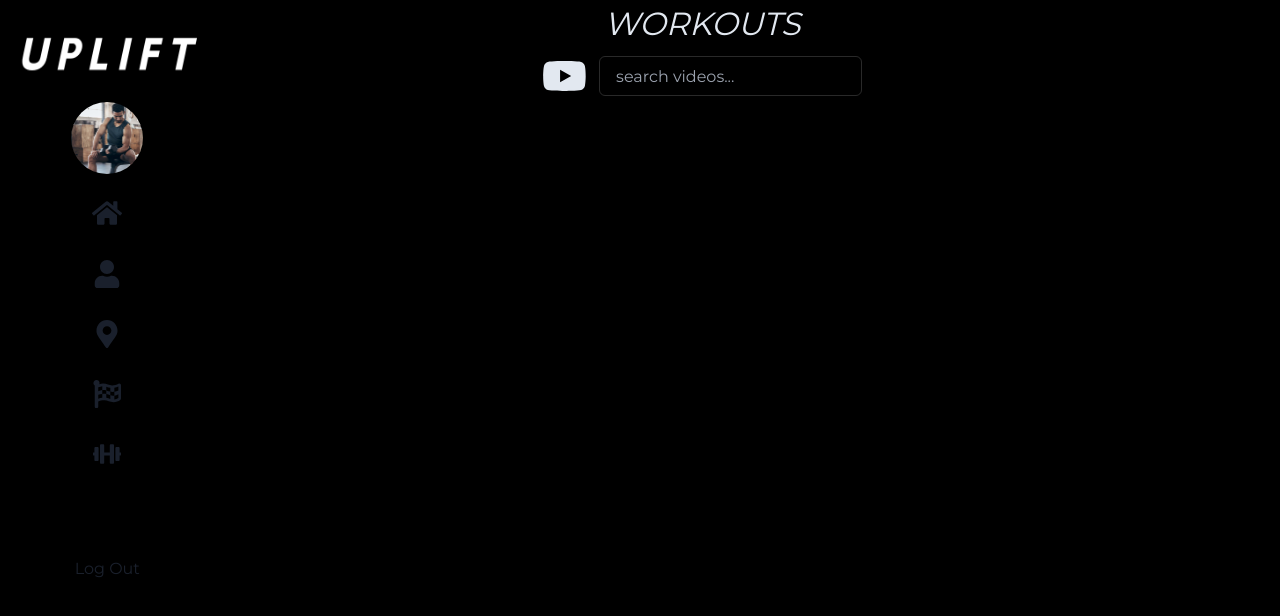
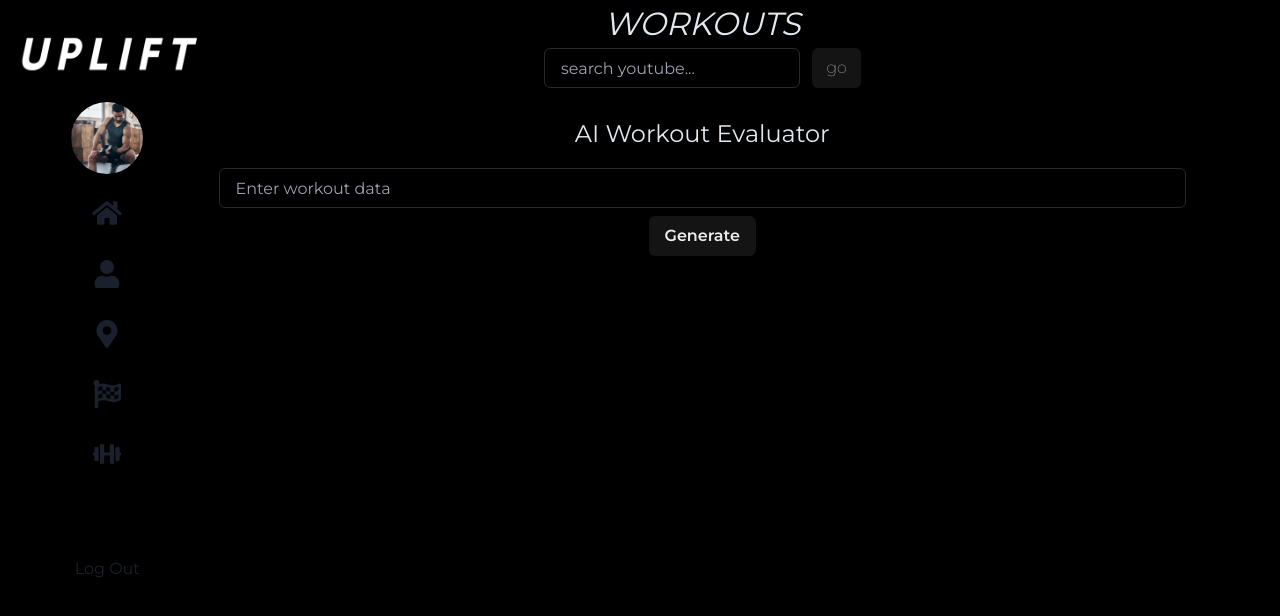
Before and after one commit to beccashamus23/workout-app, a React (Vite) app: page /workouts in a window 1280 px wide. Shown: the top 616 px of the page. Built offline with nearby package versions, Linux system fonts and the light colour scheme.

Commit message:
openAI API

```diff
--- a/src/components/Profile/Profile.tsx
+++ b/src/components/Profile/Profile.tsx
@@ -1,4 +1,4 @@
-import React from "react";
+import { Flex } from "@chakra-ui/react";
 
 const Profile = () => {
   return <div></div>;
--- /dev/null
+++ b/src/components/Workouts/Assistant.tsx
@@ -0,0 +1,95 @@
+import React, { useState } from "react";
+import {
+  Input,
+  Flex,
+  Text,
+  Button,
+  Spinner,
+  Alert,
+  AlertIcon,
+} from "@chakra-ui/react";
+
+const Assistant: React.FC = () => {
+  const [query, setQuery] = useState<string>("");
+  const [completion, setCompletion] = useState<string>("");
+  const [loading, setLoading] = useState<boolean>(false);
+  const [error, setError] = useState<string | null>(null);
+
+  const fetchResponse = async () => {
+    setLoading(true);
+    setError(null);
+    try {
+      const response = await fetch(
+        "https://api.openai.com/v1/chat/completions",
+        {
+          method: "POST",
+          headers: {
+            Authorization: `Bearer ${process.env.API_KEY}`,
+            "Content-Type": "application/json",
+          },
+          body: JSON.stringify({
+            model: "gpt-3.5-turbo",
+            messages: [
+              {
+                role: "user",
+                content:
+                  "create an example workout based on input, include number of sets and repetitions, use bullet points to organzie answer",
+              },
+              {
+                role: "assistant",
+                content: query,
+              },
+            ],
+            temperature: 0.7,
+            max_tokens: 150,
+            top_p: 1,
+          }),
+        }
+      );
+      if (!response.ok) {
+        throw new Error(`Error: ${response.status}`);
+      }
+
+      const data = await response.json();
+      setCompletion(data.choices[0].message.content);
+    } catch (error) {
+      console.error("Error fetching response from OpenAI:", error);
+      setError("Failed to fetch response. Please try again.");
+    }
+    setLoading(false);
+  };
+
+  return (
+    <Flex direction="column" align="center" w="full" p={4}>
+      <Text fontSize="24px" mb={4}>
+        AI Workout Evaluator
+      </Text>
+      <Input
+        value={query}
+        onChange={(e) => setQuery(e.target.value)}
+        placeholder="Enter workout data"
+      />
+      <Button
+        onClick={fetchResponse}
+        fontWeight={600}
+        mt={2}
+        isDisabled={loading}
+      >
+        {loading ? <Spinner size="sm" /> : "Generate"}
+      </Button>
+      {error && (
+        <Alert status="error" mt={4}>
+          <AlertIcon />
+          {error}
+        </Alert>
+      )}
+      {completion && (
+        <Text mt={4} p={4} borderWidth="1px" borderRadius="md">
+          {completion}
+        </Text>
+      )}
+    </Flex>
+  );
+};
+
+export default Assistant;
--- a/src/components/Workouts/Videos.tsx
+++ b/src/components/Workouts/Videos.tsx
@@ -2,7 +2,6 @@
 import axios from "axios";
 import YouTube from "react-youtube";
 import { Button, Flex, Input } from "@chakra-ui/react";
-import { FaYoutube } from "react-icons/fa";
 
 const Videos: React.FC = () => {
   const [query, setQuery] = useState<string>("");
@@ -47,10 +46,9 @@
   return (
     <Flex gap={3} direction={"column"}>
       <Flex gap={3}>
-        <FaYoutube size={56} />
         <Input
           type="text"
-          placeholder="search videos..."
+          placeholder="search youtube..."
           value={query}
           onChange={(e) => setQuery(e.target.value)}
         />
--- a/src/components/Workouts/Workouts.tsx
+++ b/src/components/Workouts/Workouts.tsx
@@ -1,9 +1,10 @@
 import React from "react";
 import { Text, Flex, Input } from "@chakra-ui/react";
-import { FaYoutube } from "react-icons/fa";
+//import { FaYoutube } from "react-icons/fa";
+import Videos from "./Videos";
+import Assistant from "./Assistant";
 
 const Workouts: React.FC = () => {
-  const search = (e: string) => {};
   return (
     <Flex
       alignItems={"center"}
@@ -16,12 +17,9 @@
         WORKOUTS
       </Text>
       <Flex gap={3} alignItems={"center"}>
-        <FaYoutube size={56} />
-        <Input
-          placeholder="search videos..."
-          onChange={(e) => search(e.target.value)}
-        />
+        <Videos />
       </Flex>
+      <Assistant />
     </Flex>
   );
 };
```
Also changed, not shown: src/api/function.json (added, +71 -0 lines).
